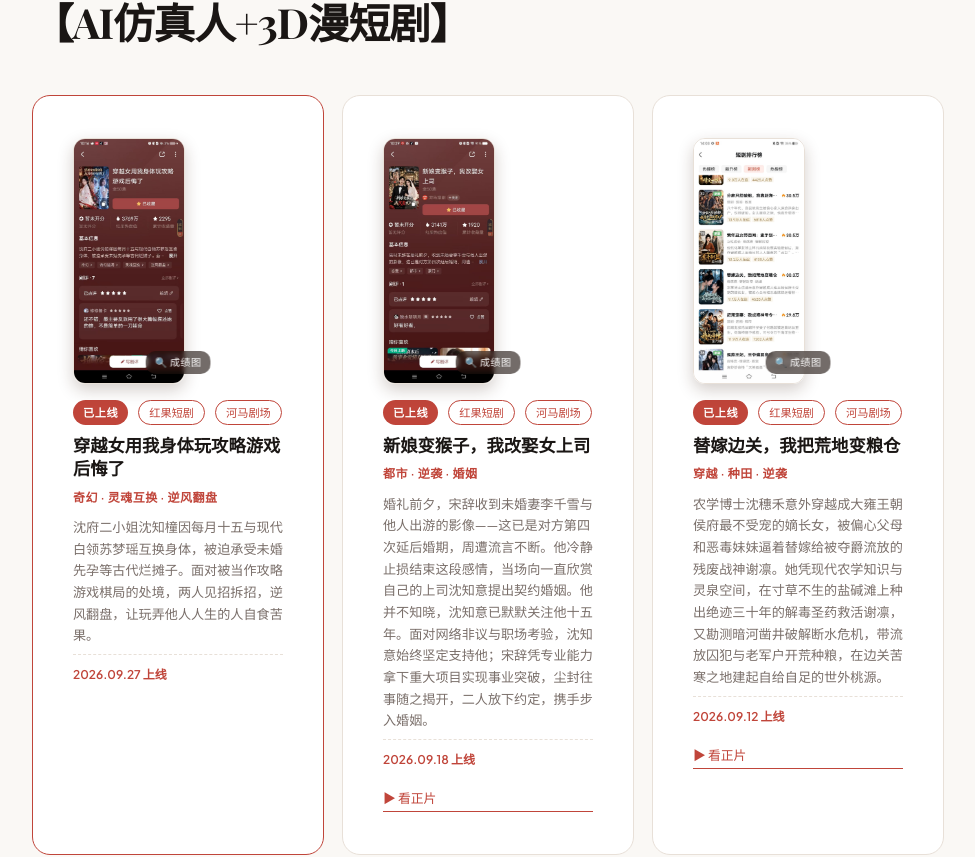
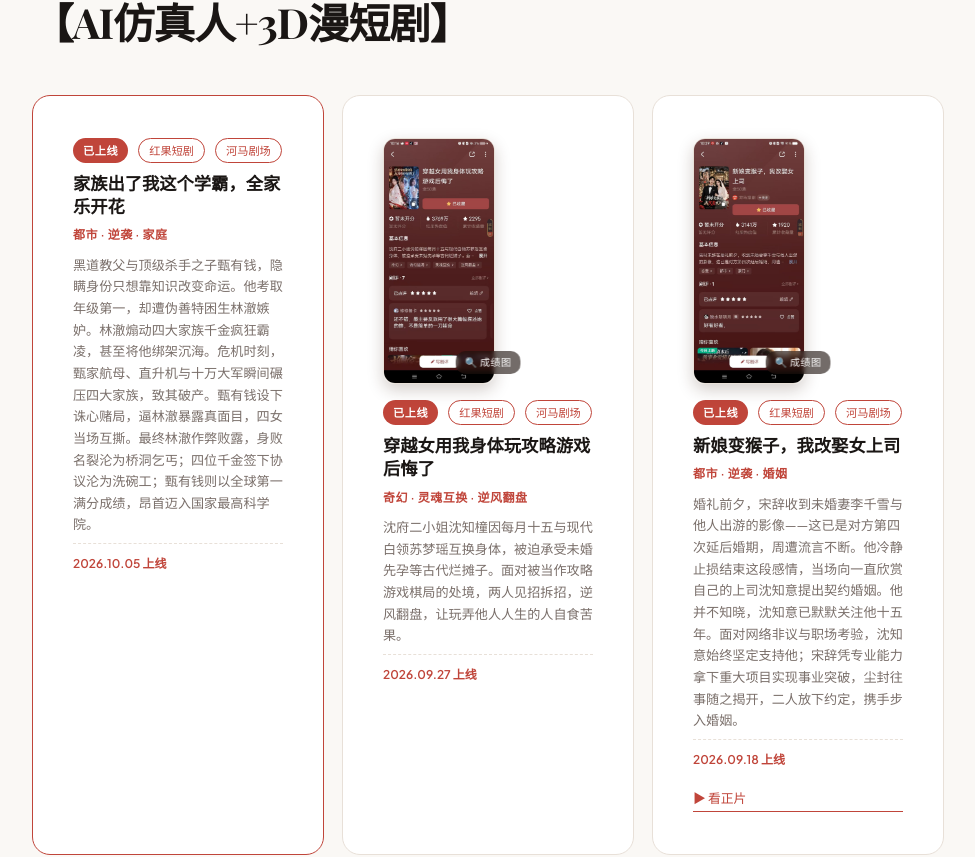
Before and after one commit to DreamHe-ai/hemenghan-portfolio, a React (Vite) app: page / in a window 1280 px wide. Shown: the part 3189-4046 px from the top of the page, without its empty margins (152-1127 px from the left). Built offline with nearby package versions, Linux system fonts and the light colour scheme; a web font is replaced by a local one.

Commit message:
Add new drama: 家族出了我这个学霸 (2026.10.05), move featured

```diff
--- a/src/content.ts
+++ b/src/content.ts
@@ -1,313 +1,635 @@
 /* ============================================================
+
    content.ts —— 全站内容数据
+
    ------------------------------------------------------------
+
    补素材只需要改这个文件，不用碰 App.tsx / App.css。
 
+
+
    规则：
+
    1. 所有文字内容都在这里，改完重新构建即可生效。
+
    2. 带 todo: true 的条目会渲染成虚线「待填」卡片，
+
       填好内容后把 todo 删掉，卡片就恢复正常样式。
+
    3. 数组长度随意，加了就多渲染一张卡，布局自动适配。
+
    ============================================================ */
 
+
+
 export interface DramaItem {
+
   todo?: boolean
+
   status: string
+
   platform?: string | string[]
+
   title: string
+
   genre: string
+
   logline: string
+
   episodes: string
+
   paywall: string
+
   release?: string
+
   featured?: boolean
+
   link?: string
+
   shot?: string
+
 }
+
+
 
 export const SITE = {
 
+
+
   /* ---------- 1. 顶部形象 ---------- */
+
   profile: {
+
     emoji: '🫧',
+
     name: '何梦涵',
+
     title: '短剧编剧 × AI 工作流搭建者',
+
     quote: '「在剧本里写人间烟火，在代码里造有趣灵魂。」',
+
     sub: '北京 · 编剧',
+
     tags: ['短剧编剧', 'AI 叙事', '互动叙事', 'Vibe Coding'],
+
   },
 
+
+
   /* ---------- 2. 关于我 ---------- */
+
   about: {
+
     tagline: '「我叫何梦涵，不是在写剧本，就是在教 AI 写剧本。」',
+
     heading: ['用营销思维讲故事', '用 AI 把产能翻倍'],
+
     paras: [
+
       '本科期间积累了互联网大厂、4A 广告公司、央企出版社、AI 大模型独角兽的多元经历，主攻内容营销与数据增长的交叉地带。',
+
       '如今在短剧公司做全职编剧，已产出 15 本完整剧本、7 部上线、8 部在制作或排期。同时我把整套创作流程用 AI 自动化——搭了一条「AI 编剧工厂」，两三天出一本剧本。',
+
     ],
+
     skills: ['Python', 'SQL', 'C++', 'SPSS', 'Axure', 'Blender', 'Google Ads', 'SEO / SEM'],
+
     aiTools: ['WorkBuddy', 'DeepSeek', 'ChatGPT', 'Claude', 'Midjourney', 'Coze', 'Vibe Coding'],
+
     experience: [
+
       { org: '点众科技', role: '编剧（全职）' },
+
       { org: '小米', role: 'SEO 实习生', note: '北京' },
+
       { org: '中信出版集团', role: '营销编辑实习生', note: '北京' },
+
       { org: '蓝色光标', role: 'AE 公关实习生', note: '北京' },
+
     ],
+
   },
 
+
+
   /* ---------- 3. AI 编剧工厂 ---------- */
+
   factory: {
+
     eyebrow: 'AI Writing Pipeline',
+
     heading: '一个人，就是一条流水线',
+
     desc: '我把短剧生产拆成可复用的工序：AI 负责生成，我负责判断。导演 / 统筹是我，执行是它们。',
+
     agents: [
+
       { id: 'Director', name: '总监 Agent', desc: '统筹与派单中枢。拆解任务、控制节奏、决定下一步交给谁。', duty: '派单 · 拆解 · 控节奏', taboo: '不亲自写，也不亲自审' },
+
       { id: 'Writer', name: '编剧 Agent', desc: '纯执行写作单元。只按策划案与集纲输出正文，不做自我评判。', duty: '只写，不评审', taboo: '不允许自己改方向' },
+
       { id: 'Editor', name: '主编 Agent', desc: '独立审阅单元。卡住每一道关口，对漂移和注水直接打回。', duty: '只审，不代写', taboo: '不参与生成，保持制衡' },
+
     ],
+
     sop: [
+
       { t: '出策划案', review: false },
+
       { t: '主编审', review: true },
+
       { t: 'AI 写一卡', review: false },
+
       { t: '主编审', review: true },
+
       { t: '后 40 集大纲', review: false },
+
       { t: '分阶段审', review: true },
+
       { t: '阶段集纲', review: false },
+
       { t: '生成正文', review: false },
+
       { t: '主编终审', review: true },
+
     ],
+
     sopNote: '绿色为审阅关口。每个阶段独立验收，不合格不流入下一环节——这是 50 集不崩的关键。',
+
     bible: {
+
       title: 'Control Bible · 控制圣经',
+
       desc: '整部剧的唯一事实源。所有 Agent 在动笔前先读它，写完后对照它校验，防止 50 集长线漂移。',
+
       items: [
+
         '人物小传与人设边界锁定',
+
         '世界观、时间线、伏笔回收表',
+
         '以「卡」为故事阶段：一卡 → 五卡',
+
         '每部 50 集，付费卡点固定第 6–8 集',
+
       ],
+
     },
+
     stackChips: [
+
       { t: 'WorkBuddy + DeepSeek API', hl: true },
+
       { t: 'Claude · 拆解素材' },
+
       { t: 'Coze 智能体' },
+
       { t: 'Excel 素材库' },
+
       { t: 'Word 供 AI 调用' },
+
       { t: '扒片 Agent' },
+
     ],
+
   },
 
+
+
   /* ---------- 4. 短剧作品 ---------- */
+
   dramas: {
+
     eyebrow: 'Dramas · 短剧作品',
+
     heading: '【AI仿真人+3D漫短剧】',
+
     desc: '',
+
     domestic: [
       {
         status: '已上线',
         platform: ['红果短剧', '河马剧场'],
-        title: '穿越女用我身体玩攻略游戏后悔了',
-        shot: '/shots/chuanyue.jpg',
-        genre: '奇幻 · 灵魂互换 · 逆风翻盘',
-        logline: '沈府二小姐沈知橦因每月十五与现代白领苏梦瑶互换身体，被迫承受未婚先孕等古代烂摊子。面对被当作攻略游戏棋局的处境，两人见招拆招，逆风翻盘，让玩弄他人人生的人自食苦果。',
+        title: '家族出了我这个学霸，全家乐开花',
+        genre: '都市 · 逆袭 · 家庭',
+        logline: '黑道教父与顶级杀手之子甄有钱，隐瞒身份只想靠知识改变命运。他考取年级第一，却遭伪善特困生林澈嫉妒。林澈煽动四大家族千金疯狂霸凌，甚至将他绑架沉海。危机时刻，甄家航母、直升机与十万大军瞬间碾压四大家族，致其破产。甄有钱设下诛心赌局，逼林澈暴露真面目，四女当场互撕。最终林澈作弊败露，身败名裂沦为桥洞乞丐；四位千金签下协议沦为洗碗工；甄有钱则以全球第一满分成绩，昂首迈入国家最高科学院。',
         episodes: '50 集',
         paywall: '第 6–8 集',
-        release: '2026.09.27',
+        release: '2026.10.05',
         featured: true,
       },
+
       {
+
         status: '已上线',
+
         platform: ['红果短剧', '河马剧场'],
+
+        title: '穿越女用我身体玩攻略游戏后悔了',
+
+        shot: '/shots/chuanyue.jpg',
+
+        genre: '奇幻 · 灵魂互换 · 逆风翻盘',
+
+        logline: '沈府二小姐沈知橦因每月十五与现代白领苏梦瑶互换身体，被迫承受未婚先孕等古代烂摊子。面对被当作攻略游戏棋局的处境，两人见招拆招，逆风翻盘，让玩弄他人人生的人自食苦果。',
+
+        episodes: '50 集',
+
+        paywall: '第 6–8 集',
+
+        release: '2026.09.27',
+
+
+      },
+
+      {
+
+        status: '已上线',
+
+        platform: ['红果短剧', '河马剧场'],
+
         title: '新娘变猴子，我改娶女上司',
+
         shot: '/shots/monkey.jpg',
+
         genre: '都市 · 逆袭 · 婚姻',
+
         logline: '婚礼前夕，宋辞收到未婚妻李千雪与他人出游的影像——这已是对方第四次延后婚期，周遭流言不断。他冷静止损结束这段感情，当场向一直欣赏自己的上司沈知意提出契约婚姻。他并不知晓，沈知意已默默关注他十五年。面对网络非议与职场考验，沈知意始终坚定支持他；宋辞凭专业能力拿下重大项目实现事业突破，尘封往事随之揭开，二人放下约定，携手步入婚姻。',
+
         episodes: '50 集',
+
         paywall: '第 6–8 集',
+
         release: '2026.09.18',
+
         link: 'https://v.douyin.com/2vVSP4LNp3M/',
+
       },
+
       {
+
         status: '已上线',
+
         platform: ['红果短剧', '河马剧场'],
+
         title: '替嫁边关，我把荒地变粮仓',
+
         shot: '/shots/tijia.jpg',
+
         genre: '穿越 · 种田 · 逆袭',
+
         logline: '农学博士沈穗禾意外穿越成大雍王朝侯府最不受宠的嫡长女，被偏心父母和恶毒妹妹逼着替嫁给被夺爵流放的残废战神谢凛。她凭现代农学知识与灵泉空间，在寸草不生的盐碱滩上种出绝迹三十年的解毒圣药救活谢凛，又勘测暗河凿井破解断水危机，带流放囚犯与老军户开荒种粮，在边关苦寒之地建起自给自足的世外桃源。',
+
         episodes: '50 集',
+
         paywall: '第 6–8 集',
+
         release: '2026.09.12',
+
         link: 'https://v.douyin.com/7YN7Yb3W3tk/',
+
       },
+
       {
+
         status: '已上线',
+
         platform: ['红果短剧', '河马剧场'],
+
         title: '扶摇携卿踏景云',
+
         genre: '古风 · 权谋 · 大女主',
+
         logline: '庆功宴上，镇国长公主萧玉卿被皇弟削爵、丈夫斥责、亲子辱骂。她拔剑斩断温情，向被休弃的女商林瑶伸出手——让天下人看看，女人的算盘，能算天下账。',
+
         episodes: '50 集',
+
         paywall: '第 6–8 集',
+
         release: '2026.08.05',
+
         link: 'https://v.douyin.com/JX4tAxLxChY/',
+
       },
+
       {
+
         status: '已上线',
+
         platform: ['红果短剧', '河马剧场'],
+
         title: '工地赔偿金被抢，重回乡下做水产王',
+
         genre: '逆袭 · 乡村 · 家庭',
+
         logline: '养殖高手林海生为帮儿子成家卖掉毕生心血进城，却被儿媳当成免费保姆。工地坠伤后赔偿金遭侵吞、人遭遗弃，他重返乡村，凭祖传菌种与三十年养殖绝技把臭水塘变成聚宝盆，携徒弟创立「海生记」，绝地反击，最终建成千亩水产产业园。',
+
         episodes: '50 集',
+
         paywall: '第 6–8 集',
+
         release: '2026.09.05',
+
         link: 'https://v.douyin.com/I__oyPT74DY/',
+
       },
+
       {
+
         status: '已上线',
+
         platform: ['红果短剧', '河马剧场'],
+
         title: '纨绔逆乾坤',
+
         shot: '/shots/wnk.jpg',
+
         genre: '穿越 · 美食商战 · 逆袭',
+
         logline: '商业大亨一朝穿越成落魄纨绔，凭一手八宝酱绝艺白手起家，把小酱菜做出大生意，逆袭打造江南商业帝国。',
+
         episodes: '50 集',
+
         paywall: '第 6–8 集',
+
         release: '2026.09.11',
+
         link: 'https://v.douyin.com/V44RpSQ6puE/',
+
       },
+
       { todo: true, status: '制作中', title: '剧名待补充', genre: '题材待补充', logline: '一句话梗概待补充', episodes: '50 集', paywall: '第 6–8 集' },
+
       { todo: true, status: '制作中', title: '剧名待补充', genre: '题材待补充', logline: '一句话梗概待补充', episodes: '50 集', paywall: '第 6–8 集' },
+
       { todo: true, status: '排期中', title: '剧名待补充', genre: '题材待补充', logline: '一句话梗概待补充', episodes: '50 集', paywall: '第 6–8 集' },
+
       { todo: true, status: '排期中', title: '剧名待补充', genre: '题材待补充', logline: '一句话梗概待补充', episodes: '50 集', paywall: '第 6–8 集' },
+
       { todo: true, status: '排期中', title: '剧名待补充', genre: '题材待补充', logline: '一句话梗概待补充', episodes: '50 集', paywall: '第 6–8 集' },
+
     ] as DramaItem[],
 
+
+
     overseas: {
+
       eyebrow: 'Overseas · 海外短剧',
+
       heading: '把中国叙事方法带去海外市场',
+
       desc: '面向海外市场的原创短剧剧本，本地化叙事 × 本土付费习惯。',
+
       items: [
+
         {
+
           todo: true,
+
           status: '待补充',
+
           title: '剧名待补充',
+
           genre: '题材待补充',
+
           logline: '一句话梗概待补充：海外那部剧的市场、题材、集数、进展。',
+
           market: '目标市场待补充',
+
           episodes: '集数待补充',
+
         },
+
       ],
+
     },
+
   },
 
+
+
   /* ---------- 5. 互动影游 ---------- */
+
   interactive: {
+
     eyebrow: 'Interactive · 互动影游',
+
     heading: '观众不再只是观众',
+
     desc: '分支叙事 × 选择驱动，写的不只是故事，是一棵会分叉的树。',
+
     items: [
+
       {
+
         status: 'Playable · 可试玩',
+
         title: '皇弟为穿越女折辱我？我联手情敌夺皇位',
+
         subtitle: '古风 · 大周 · 女性称帝',
+
         logline: '庆功宴上，镇国长公主萧玉卿被皇弟削爵、丈夫斥责、亲子辱骂。她拔剑斩断温情，联手穿越女商与蒙冤才女，一步一步走上那把龙椅。',
+
         role: '编剧 · 互动叙事架构',
+
         branches: '4 核心分支 + 8 路径分支 + 12 风味分支',
+
         nodes: '8 个互动节点',
+
         endings: '4 结局 + 1 失败结局',
+
         demo: '/demo/interactive-video.html',
+
       },
+
     ],
+
   },
 
+
+
   /* ---------- 6. 小红书账号 ---------- */
+
   xhs: {
+
     eyebrow: 'CREATIONS · 小红书',
+
     heading: '两个账号，一种表达',
+
     items: [
+
       {
+
         emoji: '🫧',
+
         name: '墨水荷包蛋',
+
         nickname: '成长号',
+
         desc: '小镇女孩的北漂故事 / 大学生福利 / 实习干货 / 挑战杯 / 校招经验',
+
         tags: ['成长叙事', '信息差', '实用工具感'],
+
         color: '#c0453a',
+
         bg: 'linear-gradient(135deg, #fff5f3 0%, #fde8e6 100%)',
+
         link: 'https://www.xiaohongshu.com/user/profile/566d06ebb8c8b433dd2ddc01',
+
       },
+
       {
+
         emoji: '🍧',
+
         name: '小浛游玩日记',
+
         nickname: '旅游号',
+
         desc: '北京周边游 / 小众胡同 / 集市灯光节 / 看剧 repo / 旅行攻略',
+
         tags: ['情绪入口', '悬念钩子', '工具感强'],
+
         color: '#2a7a5e',
+
         bg: 'linear-gradient(135deg, #f0faf6 0%, #d8f0e6 100%)',
+
         link: 'https://www.xiaohongshu.com/user/profile/5d03b83c000000001000c3d6',
+
       },
+
     ],
+
   },
 
+
+
   /* ---------- 7. Vibe Coding 项目 ---------- */
+
   projects: {
+
     eyebrow: 'VIBE CODING · PROJECTS',
+
     heading: '用 AI 写代码，用代码造玩具',
+
     items: [
+
       {
+
         badge: '在线运行中',
+
         title: '话术工厂',
+
         desc: 'AI 驱动的文案生成工具，基于 MiniMax 大模型，支持多场景话术批量生产',
+
         tag: 'Vibe Coding · AI',
+
         link: 'https://87xiy3f9qrul.space.minimaxi.com',
+
         btn: '去看看 ↗',
+
         code: '// 正在用 AI 造梦\nconst dream = "话术工厂"\ngenerate({ topic })\n  -> "批量话术"',
+
       },
+
       {
+
         badge: '在线工具',
+
         title: '旅游攻略生成器',
+
         desc: '根据目的地、出行天数、预算，AI 自动生成专属旅游行程规划，支持多城市比较与一键导出',
+
         tag: 'AI · Vibe Coding',
+
         link: 'https://ncngkpmlwpsr.aiforce.cloud/spark/faas/app_4jxceyqcbkesh',
+
         btn: '去体验 ↗',
+
         code: '// AI 帮你做旅行规划\ntrip = generate_travel_plan(\n  destination="北京",\n  days=3,\n  budget="1000元"\n)',
+
       },
+
     ],
+
     works: [
+
       {
+
         title: '美国区 TikTok TAP',
+
         subtitle: '海外 & 国内社媒运营',
+
         desc: '负责商家与美区 TikTok 达人 KOL/KOC 的 Affiliate 联盟全链路合作，设计「固定坑位费 + CPS 分佣」佣金结构，推动达人短视频挂车 Campaign 落地。',
+
         highlights: [
+
           '建立达人分级体系（S/A/B 级），月均筛选合作 50+ 达人',
+
           '某家居单品周销量提升 200%',
+
         ],
+
         stats: [{ n: '50+', l: '合作达人' }, { n: '200%', l: '销量提升' }],
+
         tags: ['TikTok', '达人运营', 'Affiliate 营销', '数据分析'],
+
       },
+
       {
+
         title: '海外 AI 陪伴项目',
+
         subtitle: '内容运营 & 海外达人运营',
+
         desc: '利用 Vidu 生动图、Midjourney 文生图和 ChatGPT 辅助创造智能体（AI 虚拟伴侣），推动用户增长和留存提升。',
+
         highlights: [
+
           '创造智能体 500+，用户使用量超 10w',
+
           '推动用户日均互动频次提升 30%，30 日留存率提高 20%',
+
           '部署模型分析竞品搜索词库，挖掘长尾情感需求关键词 380+',
+
         ],
+
         stats: [{ n: '500+', l: '智能体' }, { n: '10w+', l: '使用量' }, { n: '20%', l: '留存提升' }],
+
         tags: ['AI 产品', 'AIGC', '内容运营', '用户增长'],
+
         screenshot: '/ai-companion.png',
+
       },
+
     ],
+
   },
 
+
+
   /* ---------- 8. 页脚 ---------- */
+
   footer: {
+
     tagline: '「在剧本和代码之间，我在造自己的流水线。」',
+
     links: [
+
       { label: '小红书', href: 'https://www.xiaohongshu.com/user/profile/566d06ebb8c8b433dd2ddc01', icon: '△' },
+
       { label: '简历 PDF', href: '/resume.pdf', icon: '◎' },
+
       { label: 'GitHub', href: 'https://github.com/DreamHe-ai', icon: '◇' },
+
       { label: '邮件', href: 'mailto:hemenghan227@163.com', icon: '○' },
+
     ],
+
     copyright: '© 2026 何梦涵',
+
     note: 'built with vibe & ink',
+
   },
+
 }
```
